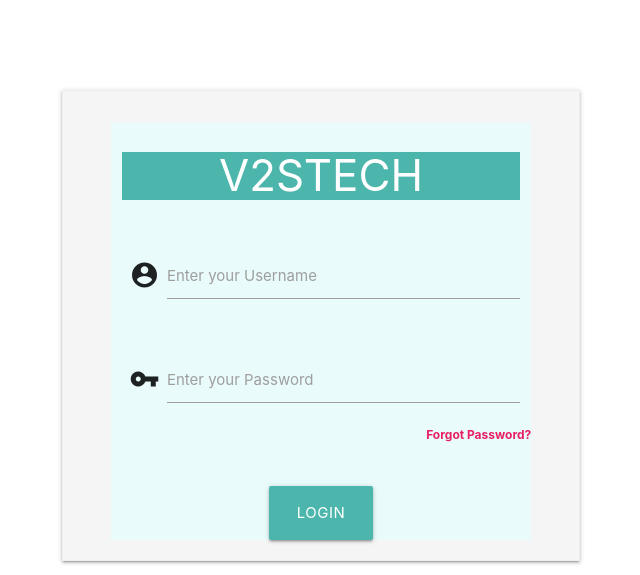
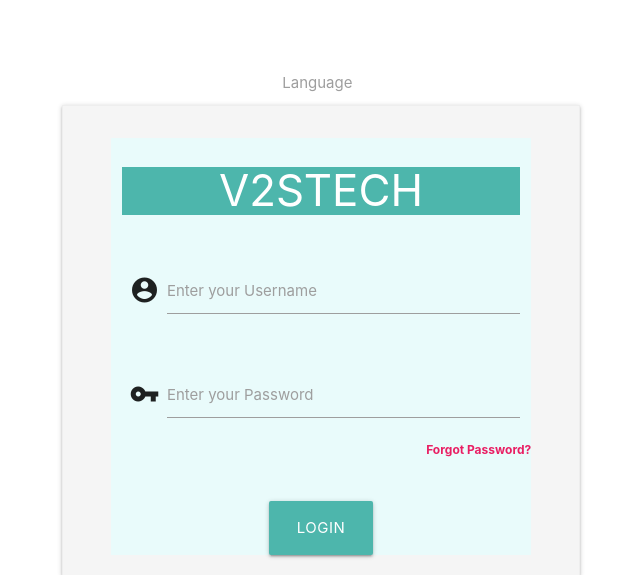
Before and after one commit to payaldas0505/hr_utility, a Django app: page /login/ in a window 1280 px wide. Shown: the top 575 px of the page, without its empty margins (319-959 px from the left). Run offline with Django 3.2, Linux system fonts and the light colour scheme.

Commit message:
added language dropdown

```diff
--- a/hr_application/config/perms_config.py
+++ b/hr_application/config/perms_config.py
@@ -2,5 +2,5 @@
 session_perm_key = 'user_permissions'
 
 global perms
-pass_urls = ['/login/', '/dashboard/', '/dashboard_data/', '/dashboard/permission', '/access_token/', '/get_labels/',
+pass_urls = ['/login/', '/get_languages/', '/dashboard/', '/dashboard_data/', '/dashboard/permission', '/access_token/', '/get_labels/',
              '/refresh_token/', '/logout/', '/dashboard/get_change_password/', '/dashboard/save_password/', '/dashboard/get_change_password_data/']
--- a/hr_application/urls.py
+++ b/hr_application/urls.py
@@ -13,8 +13,9 @@
                     CheckUsername, CheckEmail, AddTemplatePageView,
                     GetAllUsersView, UserDatatableView,
                     NewGenDocxView, GetPermissions,
-                    FillDocument, GetAllTemplatesView,
-                    WordTemplateDataView, DocumentTeamplateDropdown, SelectTemplate, FillDropdownTemplate, GetAllFillTemplate, GetFillTemplateDetails, GetLabels)
+                    FillDocument, GetAllTemplatesView, WordTemplateDataView,
+                    DocumentTeamplateDropdown, SelectTemplate, FillDropdownTemplate,
+                    GetAllFillTemplate, GetFillTemplateDetails, GetLabels, GetLangauges)
 
 urlpatterns = [
     path('api/rest-auth/', include('rest_auth.urls')),
@@ -89,10 +90,10 @@
     path('dashboard/template_management/add_template/fill/',
          FillDocument.as_view(), name='fill_docx'),
 
-#     path('dashboard/template_management/delete_template/<int:pk>',
-#          WordTemplateDataView.as_view(), name='delete_template'),
+    path('get_labels/', GetLabels.as_view(), name="get_labels"),
 
-    path('get_labels/', GetLabels.as_view(), name="get_labels"),
+    path('get_languages/', GetLangauges.as_view(), name="get_labels"),
+
 
     path('dashboard/template_management/delete_template/<int:pk>',
          WordTemplateDataView.as_view(), name='delete_template'),
--- a/hr_application/views/check_permission.py
+++ b/hr_application/views/check_permission.py
@@ -5,16 +5,12 @@
 
 
 def format_path(raw_path, pk):
-    path_list = []
     print('pk', pk)
     media_pdf = ['media', '.pdf']
     path = raw_path.split("?")[0]
-    path_list.append(path)
-    print('path_list', path_list)
     if pk or any(x in path for x in media_pdf):
         path = path.rsplit("/", 1)[0]
         print('path', path)
-        path_list.append(path)
 
         return path
 
--- a/static/js/login.js
+++ b/static/js/login.js
@@ -1,71 +1,51 @@
 jQuery(document).ready(function ($) {
     localStorage.setItem('language',1)
-    get_labels('login')
+    var page_name = 'login'
+    // get_labels(page_name)
+
     // on Change language from dropdown
-    // $(function() {
-    //     $("#language_drop_down").on('change', function() {
-    //         language_id = $("#language_drop_down option:selected").val()
-    //             localStorage.setItem("language", language_id)
-    //             get_labels(language_id)
-    //             $('#language_drop_down').not('.disabled').formSelect();
+    $(function() {
+        $("#language_drop_down").on('change', function() {
+                let language_id = $("#language_drop_down option:selected").val()
+                localStorage.setItem("language", language_id)
+                get_labels(page_name)
+                $('#language_drop_down').not('.disabled').formSelect();
 
-    //     });
-    // });
+        });
+    });
 
-    //Get the languages
-    // $.ajax({
-    //     url: '/v2s/get_languages/',
-    //     type: 'GET',
+    // Get the languages
+    $.ajax({
+        url: '/get_languages/',
+        type: 'GET',
 
-    //     success:function(response){
-    //         console.log(response)
+        success:function(response){
+            console.log(response)
 
-    //         var next_id = $("#language_drop_down");
-    //         $.each(response, function(key, value) {
-    //             $(next_id).append($("<option></option>").attr("value", value.id).text(value.language_name));
-    //         });
-    //         $(next_id).not('.disabled').formSelect();
-    //         var language_id = localStorage.getItem('language')
-    //         if (language_id == null){
-    //             var language_id = 1
-    //             localStorage.setItem("language", language_id)
-    //         }
-    //         get_labels(language_id)
-    //         $('#language_drop_down').find('option[value='+language_id+']').prop('selected', true);
-    //         $('select').not('.disabled').formSelect();
+            var next_id = $("#language_drop_down");
+            $.each(response, function(key, value) {
+                $(next_id).append($("<option></option>").attr("value", value.id).text(value.language_name));
+            });
+            $(next_id).not('.disabled').formSelect();
+            var language_id = localStorage.getItem('language')
+            if (language_id == null){
+                language_id = 1
+                localStorage.setItem("language", language_id)
+            }
+            get_labels(page_name)
+            $('#language_drop_down').find('option[value='+language_id+']').prop('selected', true);
+            $('select').not('.disabled').formSelect();
 
-    //     },
-    //     error: function(data){
-    //         obj = JSON.parse(data.responseText)
-    //         M.toast({html: obj.error, classes: 'red rounded'})
-    //     }
+        },
+        error: function(data){
+            let obj = JSON.parse(data.responseText)
+            M.toast({html: obj.error, classes: 'red rounded'})
+        }
 
-    // });
+    });
 
 });
 
-// function get_labels(language_id){
-//     language_id = localStorage.getItem('language')
-//     $.ajax({
-//         type: 'POST',
-//         url: '/get_labels/',
-//         data : {
-//         	'page_name' : 'login',
-//         	'language_id' : language_id,
-// 		    },
-//         success: function (jsondata) {
-//             console.log(jsondata)
-//             for (const [key, value] of Object.entries(jsondata)) {
-//                 console.log(key, value);
-//                 $('.'+value.page_label_class_name).text(value.page_label_text);
-//               }
-//         },
-//         error: function(xhr){
-//             let obj = JSON.parse(xhr.responseText)
-//             M.toast({html: obj.error, classes: 'red rounded'})
-//         }
-//     });
-// }
 
 // Get toast messages from backend
 function get_toast(label) {
--- a/templates/user_authentication/login.html
+++ b/templates/user_authentication/login.html
@@ -12,10 +12,18 @@
 </head>
 <body class="body">
 
-	<div class="section"></div>
+	<div class="section">
+
+	</div>
 	<main>
 		<center>
-			<div class="section"></div>
+			<div class="section">
+				<div class="input-field col s10 offset-s8" style="width: 100px !important">
+					<select id="language_drop_down" class="validate" >
+					</select>
+					<label class="role_label" id="role_label" data-error="Select an option">Language</label>
+				</div>
+			</div>
 
 			<div class="section"></div>
 
```
Also changed, not shown: hr_application/views/class_based_label.py (+22 -0 lines).
